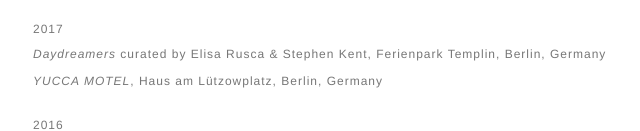
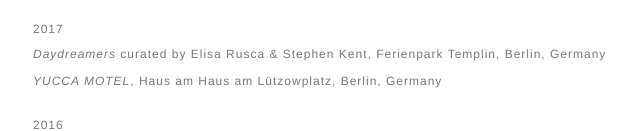
Before and after one commit to nicnorris/nicholasnorris-website, a plain HTML site: page docs/cv.html in a window 1280 px wide. Shown: the part 826-957 px from the top of the page, 247-887 px from the left. Drawn offline with Linux system fonts and the light colour scheme.

Commit message:
CV: restore venue name Haus am Haus am Lützowplatz (2017)
It was correct as written.

Co-Authored-By: Claude Opus 5.5 <noreply@anthropic.com>
Claude-Session: https://claude.ai/code/session_015Ehe29cUma51nay1s7RVNw

```diff
--- a/docs/cv.html
+++ b/docs/cv.html
@@ -67,7 +67,7 @@
 
   <h3>2017</h3>
   <p><em>Daydreamers</em> curated by Elisa Rusca &amp; Stephen Kent, Ferienpark Templin, Berlin, Germany</p>
-  <p><em>YUCCA MOTEL</em>, Haus am Lützowplatz, Berlin, Germany</p>
+  <p><em>YUCCA MOTEL</em>, Haus am Haus am Lützowplatz, Berlin, Germany</p>
 
   <h3>2016</h3>
   <p><em>Dansinit</em>, Hasenheide 9, Berlin, Germany</p>
```
Also changed, not shown: content/cv.html (+1 -1 lines).
